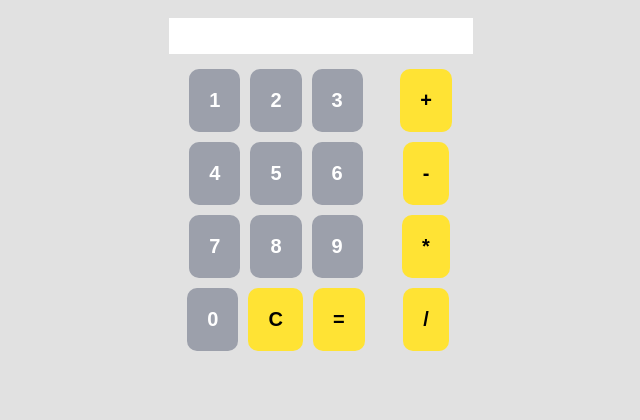
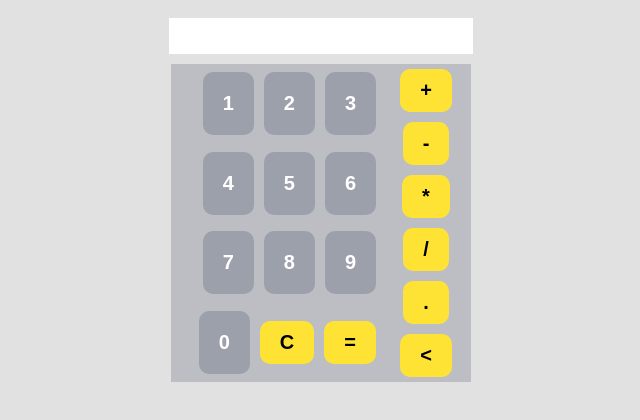
Before and after one commit to rishard06/Calculator, a plain HTML site: page index.html in a window 1280 px wide. Shown: the whole page, without its empty margins (319-959 px from the left). Drawn offline with Linux system fonts and the light colour scheme.

Commit message:
update the html file with decimal and backspace button update the css file with minor changes like padding and margin

```diff
--- a/index.html
+++ b/index.html
@@ -31,7 +31,8 @@
         <button class="ope" id="subtract" type="submit">-</button>
         <button class="ope" id="multiply" type="submit">*</button>
         <button class="ope" id="divide" type="submit">/</button>
-
+        <button class="ope" id="decimal" type="submit">.</button>
+        <button class="ope" id="backspace" type="submit"><</button>
       </div>
     </div>
   </body>
--- a/style.css
+++ b/style.css
@@ -16,16 +16,18 @@ body{
 
 .btn {
   display: flex;
+  background: #bcbec4;
   width: 300px;
 }
 
 .numbers {
   display: flex;
-  justify-content: center;
+  justify-content: flex-end;
   align-items: center;
   flex-wrap: wrap;
   max-width: 70%;
-
+  /* margin: 10px; */
+  /* background: red; */
 }
 
 .num {
@@ -59,8 +61,9 @@ body{
 .ope {
   font-size: 20px;
   font-weight: bold;
+  margin-left: 0;
   margin: 5px;
-  padding: 20px;
+  padding: 10px 20px;
   border-radius: 10px;
   border: none;
   background: #ffe334;
```
